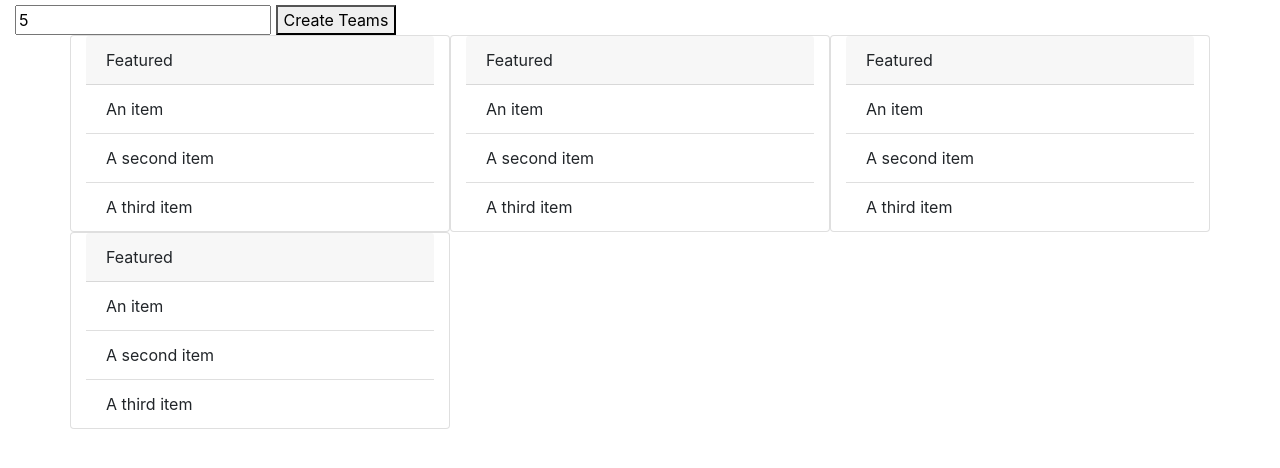
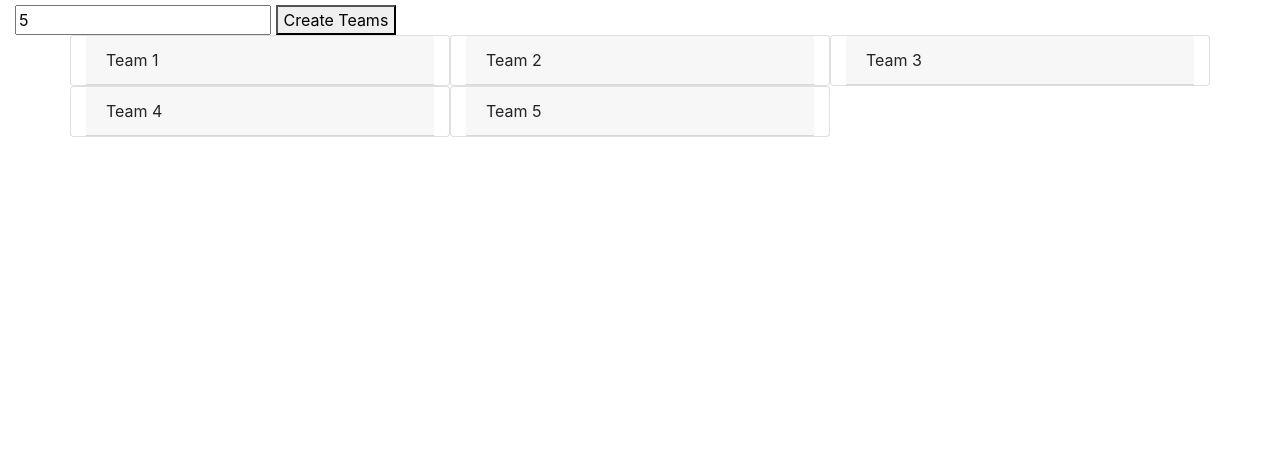
Before and after one commit to May-Hemade/M2-D04, a plain HTML site: page index.html in a window 1280 px wide. Both pictures are taken after typing "5" into the empty fields and a click on the button "Create Teams". Shown: the part 118-586 px from the top of the page. Drawn offline with Linux system fonts and the light colour scheme.

Commit message:
added team generation

```diff
--- a/index.html
+++ b/index.html
@@ -49,43 +49,7 @@
         </div>
 
         <div class="container">
-          <div class="row" id="teams-container">
-            <div class="card col-4">
-              <div class="card-header">Featured</div>
-              <ul class="list-group list-group-flush">
-                <li class="list-group-item">An item</li>
-                <li class="list-group-item">A second item</li>
-                <li class="list-group-item">A third item</li>
-              </ul>
-            </div>
-
-            <div class="card col-4">
-              <div class="card-header">Featured</div>
-              <ul class="list-group list-group-flush">
-                <li class="list-group-item">An item</li>
-                <li class="list-group-item">A second item</li>
-                <li class="list-group-item">A third item</li>
-              </ul>
-            </div>
-
-            <div class="card col-4">
-              <div class="card-header">Featured</div>
-              <ul class="list-group list-group-flush">
-                <li class="list-group-item">An item</li>
-                <li class="list-group-item">A second item</li>
-                <li class="list-group-item">A third item</li>
-              </ul>
-            </div>
-
-            <div class="card col-4">
-              <div class="card-header">Featured</div>
-              <ul class="list-group list-group-flush">
-                <li class="list-group-item">An item</li>
-                <li class="list-group-item">A second item</li>
-                <li class="list-group-item">A third item</li>
-              </ul>
-            </div>
-          </div>
+          <div class="row" id="teams-container"></div>
         </div>
       </div>
     </main>
--- a/index.js
+++ b/index.js
@@ -1,10 +1,10 @@
 let waitingListStudentsContainerNode = document.getElementById(
   "waiting-list-students-container"
 )
-let teamsContainerNode = document.getElementById("teams-container")
+
+let studentInputNode = document.getElementById("student-name")
 
 const addStudent = function () {
-  let studentInputNode = document.getElementById("student-name")
   let studentName = studentInputNode.value
 
   if (studentName.length != 0) {
@@ -19,7 +19,24 @@ const addStudent = function () {
 }
 
 const createTeams = function () {
-  console.log("nyee")
+  let teamsContainerNode = document.getElementById("teams-container")
+
+  let numberTeamsInput = document.getElementById("number-teams")
+  console.log(numberTeamsInput.value)
+  let numberOfTeams = numberTeamsInput.value
+  for (let i = 1; i <= numberOfTeams; i++) {
+    let teamNode = document.createElement("div")
+    teamNode.classList.add("card", "col-4")
+
+    let headerNode = document.createElement("div")
+    headerNode.classList.add("card-header")
+
+    headerNode.innerText = `Team ${i}`
+
+    teamNode.appendChild(headerNode)
+
+    teamsContainerNode.appendChild(teamNode)
+  }
 }
 
 const onStudentEnterKey = function () {
@@ -35,3 +52,12 @@ const onStudentEnterKey = function () {
 window.onload = () => {
   onStudentEnterKey()
 }
+
+// <div class="card col-4">
+//               <div class="card-header">Featured</div>
+//               <ul class="list-group list-group-flush">
+//                 <li class="list-group-item">An item</li>
+//                 <li class="list-group-item">A second item</li>
+//                 <li class="list-group-item">A third item</li>
+//               </ul>
+//             </div>
```
